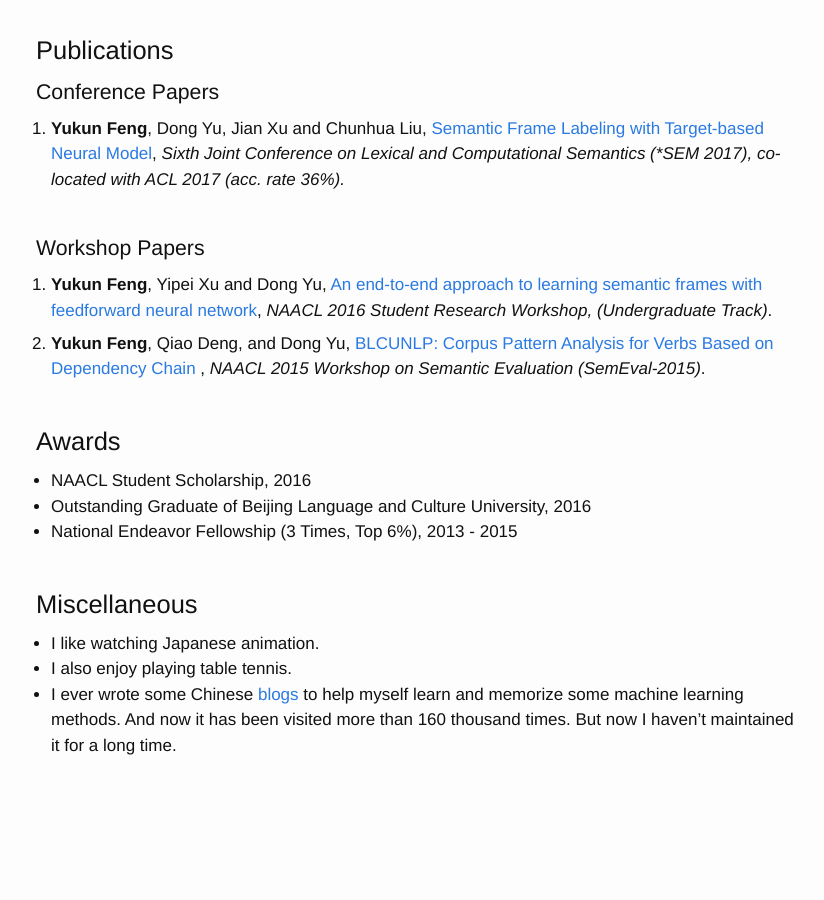
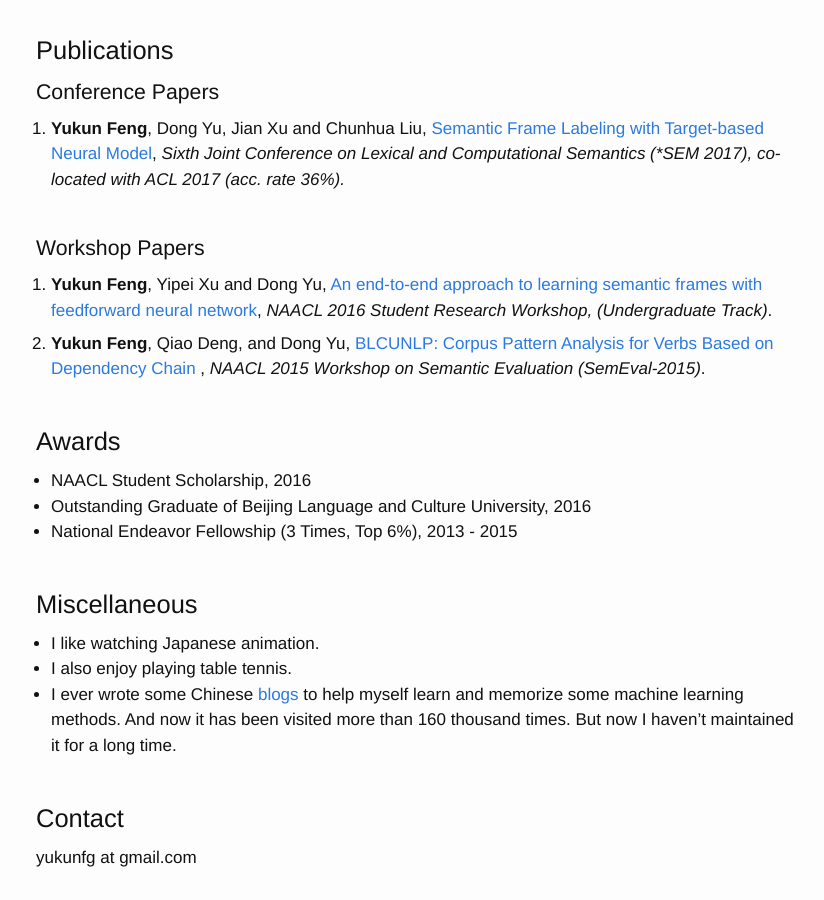
Before and after one commit to yukunfeng/yukunfeng.github.io, a Jekyll site: the page built from index.md, in a window 1280 px wide and 900 px high, scrolled down 673 px. Shown: the whole window, without its empty margins (219-1043 px from the left). Built offline with Jekyll 4.4.1, drawn with Linux system fonts in a browser that asks for light colours; before the commit the page ends 1461 px from its top, so only the background shows below that.

Commit message:
minor changes

```diff
--- a/index.md
+++ b/index.md
@@ -23,6 +23,7 @@ layout: page
     </div>
 </div>
 <div style="clear:both"></div>
+
 
 <br>
 <h1 id="education">Education</h1>
@@ -60,3 +61,8 @@ layout: page
 - I like watching Japanese animation.
 - I also enjoy playing table tennis.
 - I ever wrote some Chinese [blogs](https://blog.csdn.net/a635661820) to help myself learn and memorize some machine learning methods. And now it has been visited more than 160 thousand times. But now I haven't maintained it for a long time.
+
+
+<br>
+<h1 id="contact">Contact</h1>
+yukunfg at gmail.com
```
